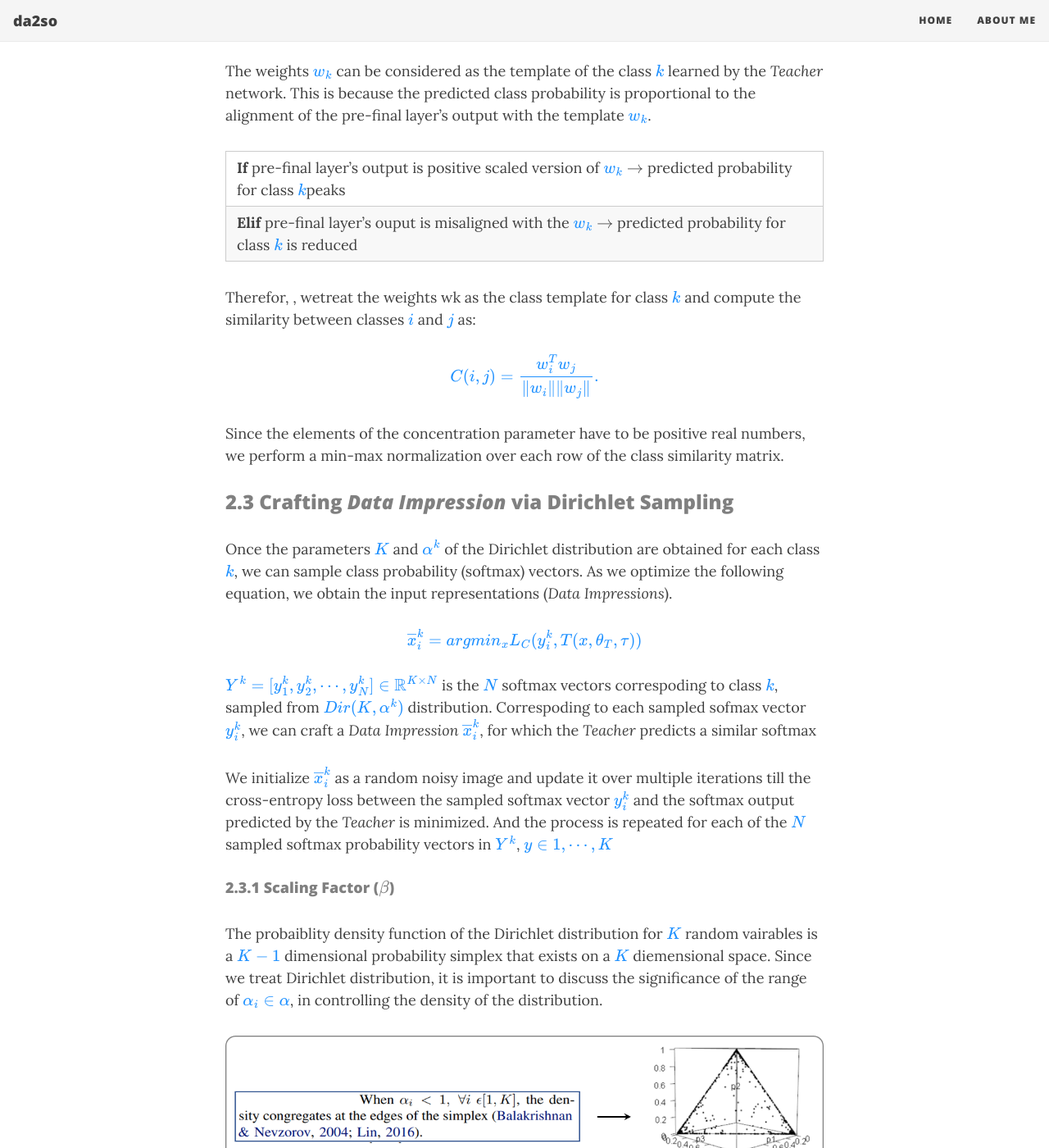
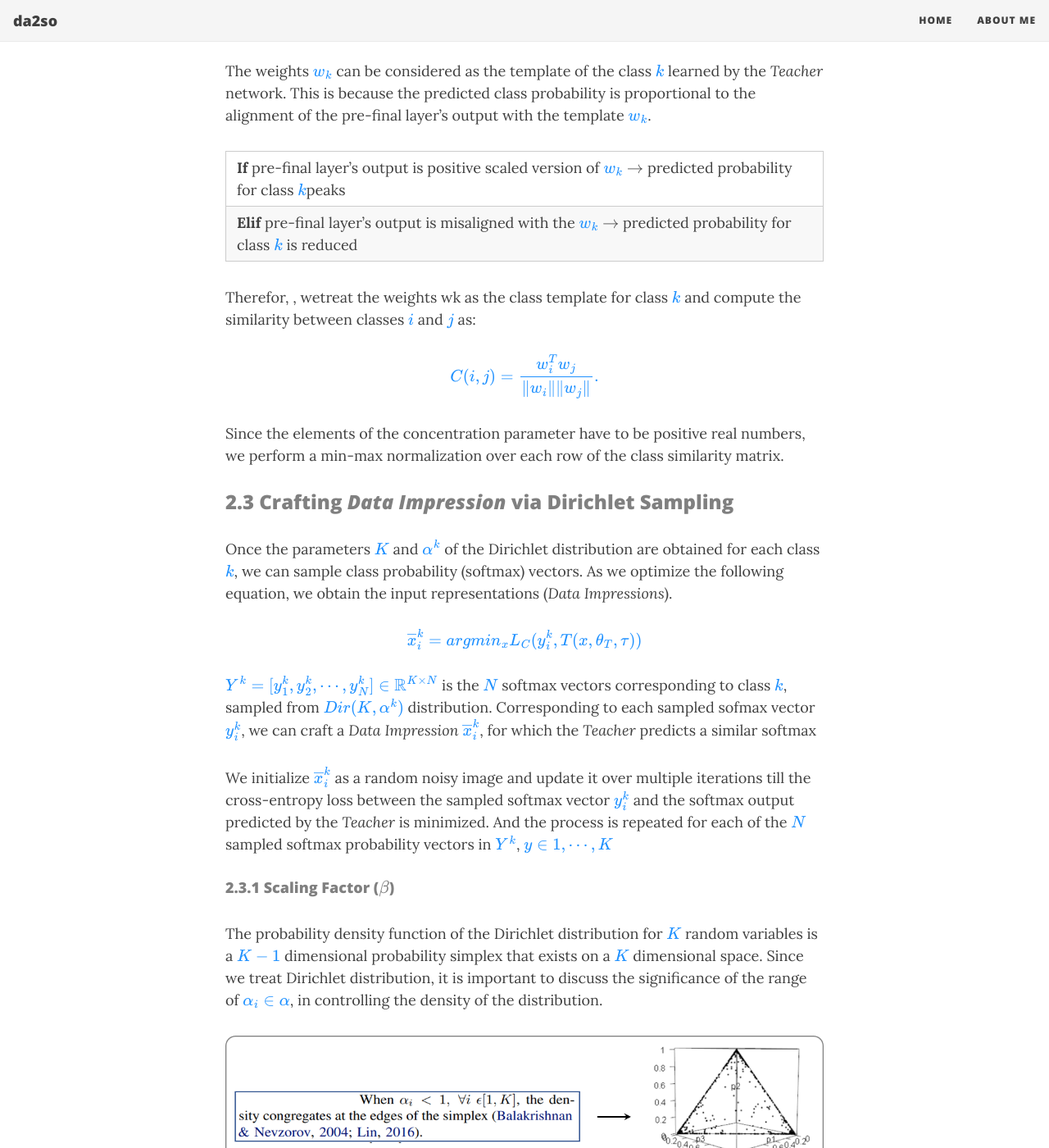
Before and after one commit to da2so/da2so.github.io, a Jekyll site: the page built from _posts/2020-08-12-Zero_Shot_Knowledge_Distillation_in_Deep_Networks.md, in a window 1280 px wide and 1400 px high, scrolled down 3303 px. Shown: the whole window at 82% size. Built offline with Jekyll 4.4.1, drawn with Linux system fonts in a browser that asks for light colours; nearby versions of some CDN libraries; formulas are drawn with MathJax 3; some of the changed text lies outside the part shown.

Commit message:
Fix error

```diff
--- a/_posts/2020-08-12-Zero_Shot_Knowledge_Distillation_in_Deep_Networks.md
+++ b/_posts/2020-08-12-Zero_Shot_Knowledge_Distillation_in_Deep_Networks.md
@@ -35,7 +35,7 @@ Knowledge distillation methods train the _Student_ by minimizing the following o
 L=\sum_{(x,y) \in \mathbb{D}} L_K (S(x,\theta_S,\tau), T(x,\theta_T, \tau))+\lambda L_C( \widehat{y}_S,y)
 \\] </span>
 
-,where <span style="color:DodgerBlue">$D$</span> is training dataset, <span style="color:DodgerBlue">$L_C$</span> is the cross-entropy loss computed on the labels <span style="color:DodgerBlue">$ \widehat{y}_S $</span> predicited by the *Student* and ground truth <span style="color:DodgerBlue">$y$</span>. <span style="color:DodgerBlue">$L_K$</span> is the distillation loss (e.g. cross-entropy or MSE), <span style="color:DodgerBlue">$ (T(x,\theta_T,\tau)$</span> indicates the softmax output of the *Teacher* and <span style="color:DodgerBlue">$S(x,\theta_S, \tau)$</span> denotes the softmax output of the *Student*. Note that, unless it is mentioned, we use a temperature (<span style="color:DodgerBlue">$\tau$</span>) of 1.
+,where <span style="color:DodgerBlue">$D$</span> is training dataset, <span style="color:DodgerBlue">$L_C$</span> is the cross-entropy loss computed on the labels <span style="color:DodgerBlue">$ \widehat{y}_S $</span> predicted by the *Student* and ground truth <span style="color:DodgerBlue">$y$</span>. <span style="color:DodgerBlue">$L_K$</span> is the distillation loss (e.g. cross-entropy or MSE), <span style="color:DodgerBlue">$ (T(x,\theta_T,\tau)$</span> indicates the softmax output of the *Teacher* and <span style="color:DodgerBlue">$S(x,\theta_S, \tau)$</span> denotes the softmax output of the *Student*. Note that, unless it is mentioned, we use a temperature (<span style="color:DodgerBlue">$\tau$</span>) of 1.
 
 
 
@@ -58,13 +58,13 @@ The distribution to represent the softmax output <span style="color:DodgerBlue">
 
 #### <span style="color:gray"> 2.2.1 Concentration Parameter ($\alpha$)</span>
 
-Concentration parameter <span style="color:DodgerBlue">$\alpha$</span> can be thought of as determining how "concentrated" the porbability mass of a sample from a Dirichlet distribution is likely to be.
+Concentration parameter <span style="color:DodgerBlue">$\alpha$</span> can be thought of as determining how "concentrated" the probability mass of a sample from a Dirichlet distribution is likely to be.
 
 
 | <b>If</b> <span style="color:DodgerBlue">$\alpha \ll 1$</span> <b>$\rightarrow$</b> the mass is highly concentrated in only a few components|
 | <b>Elif</b> <span style="color:DodgerBlue">$\alpha \gg 1 $</span> <b>$\rightarrow$</b> the mass is dispersed almost equally among all the components|
 
-So, it is important to determine right <span style="color:DodgerBlue">$\alpha$</span>. We make its values to reflect the similarties across the components in the softmax vector. Since these components denote the underlying categories in the recognition problem, <span style="color:DodgerBlue">$\alpha$</span> should reflect the visual similarities among them.
+So, it is important to determine right <span style="color:DodgerBlue">$\alpha$</span>. We make its values to reflect the similarities across the components in the softmax vector. Since these components denote the underlying categories in the recognition problem, <span style="color:DodgerBlue">$\alpha$</span> should reflect the visual similarities among them.
 
 
 Thus, we resort to the *Teacher* network for extracting this information. We compute a normalized class similarity matrix (<span style="color:DodgerBlue">$C$</span>) using the weights <span style="color:DodgerBlue">$W$</span> connecting the final (softmax) and the pre-final layers. The element <span style="color:DodgerBlue">$C(i,j)$</span> of this matrix denotes the visual similarity between the categories <span style="color:DodgerBlue">$i$</span> and <span style="color:DodgerBlue">$j$</span> in [0,1].
@@ -77,7 +77,7 @@ Thus, we resort to the *Teacher* network for extracting this information. We com
 The weights <span style="color:DodgerBlue">$w_k$</span> can be considered as the template of the class <span style="color:DodgerBlue">$k$</span> learned by the *Teacher* network. This is because the predicted class probability is proportional to the alignment of the pre-final layer’s output with the template <span style="color:DodgerBlue">$w_k$</span>.
 
 |<b>If</b> pre-final layer's output is positive scaled version of <span style="color:DodgerBlue">$w_k$</span> <b>$\rightarrow$</b> predicted probability for class <span style="color:DodgerBlue">$k$</span>peaks|
-|<b>Elif</b> pre-final layer's ouput is misaligned with the <span style="color:DodgerBlue">$w_k$</span> <b>$\rightarrow$</b> predicted probability for class <span style="color:DodgerBlue">$k$</span> is reduced|
+|<b>Elif</b> pre-final layer's output is misaligned with the <span style="color:DodgerBlue">$w_k$</span> <b>$\rightarrow$</b> predicted probability for class <span style="color:DodgerBlue">$k$</span> is reduced|
 
 Therefor, , wetreat the weights wk as the class template for class <span style="color:DodgerBlue">$k$</span> and compute the similarity between classes <span style="color:DodgerBlue">$i$</span> and <span style="color:DodgerBlue">$j$</span> as:
 
@@ -99,7 +99,7 @@ Once the parameters <span style="color:DodgerBlue">$K$</span> and <span style="c
 \\]
 </span>
 
-<span style="color:DodgerBlue">$Y^k=\[ y^k_1,y^k_2, \cdots ,y^k_N \] \in \mathbb{R}^{K \times N}$</span> is the <span style="color:DodgerBlue">$N$</span> softmax vectors correspoding to class <span style="color:DodgerBlue">$k$</span>, sampled from <span style="color:DodgerBlue">$Dir(K,\alpha^k)$</span> distribution. Correspoding to each sampled sofmax vector <span style="color:DodgerBlue">$y^k_i$</span>, we can craft a *Data Impression* <span style="color:DodgerBlue">$\overline{x}^k_i$</span>, for which the *Teacher* predicts a similar softmax
+<span style="color:DodgerBlue">$Y^k=\[ y^k_1,y^k_2, \cdots ,y^k_N \] \in \mathbb{R}^{K \times N}$</span> is the <span style="color:DodgerBlue">$N$</span> softmax vectors corresponding to class <span style="color:DodgerBlue">$k$</span>, sampled from <span style="color:DodgerBlue">$Dir(K,\alpha^k)$</span> distribution. Corresponding to each sampled sofmax vector <span style="color:DodgerBlue">$y^k_i$</span>, we can craft a *Data Impression* <span style="color:DodgerBlue">$\overline{x}^k_i$</span>, for which the *Teacher* predicts a similar softmax
 
 
 We initialize <span style="color:DodgerBlue">$\overline{x}^k_i$</span> as a random noisy image and update it over multiple iterations till the cross-entropy loss between the sampled softmax vector <span style="color:DodgerBlue">$y^k_i$</span> and the softmax output predicted by the *Teacher* is minimized. And the process is repeated for each of the <span style="color:DodgerBlue">$N$</span> sampled softmax probability vectors in <span style="color:DodgerBlue">$Y^k$</span>, <span style="color:DodgerBlue">$y \in {1, \cdots,K}$</span>
@@ -107,7 +107,7 @@ We initialize <span style="color:DodgerBlue">$\overline{x}^k_i$</span> as a rand
 
 #### <span style="color:gray"> 2.3.1 Scaling Factor ($\beta$)</span>
 
-The probaiblity density function of the Dirichlet distribution for <span style="color:DodgerBlue">$K$</span> random vairables is a <span style="color:DodgerBlue">$K-1$</span> dimensional probability simplex that exists on a <span style="color:DodgerBlue">$K$</span> diemensional space. Since we treat Dirichlet distribution, it is important to discuss the significance of the range of <span style="color:DodgerBlue">$\alpha_i \in \alpha$</span>, in controlling the density of the distribution.
+The probability density function of the Dirichlet distribution for <span style="color:DodgerBlue">$K$</span> random variables is a <span style="color:DodgerBlue">$K-1$</span> dimensional probability simplex that exists on a <span style="color:DodgerBlue">$K$</span> dimensional space. Since we treat Dirichlet distribution, it is important to discuss the significance of the range of <span style="color:DodgerBlue">$\alpha_i \in \alpha$</span>, in controlling the density of the distribution.
 
 ![3](https://da2so.github.io/assets/post_img/2020-08-12-Zero-Shot_Knowledge_Distillation_in_Deep_Networks/3.png){: .mx-auto.d-block :}
 
@@ -138,3 +138,11 @@ We ignore the cross-entropy loss <span style="color:DodgerBlue">$L_C$</span> fro
 
 
 ![5](https://da2so.github.io/assets/post_img/2020-08-12-Zero-Shot_Knowledge_Distillation_in_Deep_Networks/5.png){: .mx-auto.d-block :}
+
+
+<br />
+<br />
+
+
+### <span style="color:#C70039 ">Reference </span>
+*Nayak, Gaurav Kumar, et al. "Zero-Shot Knowledge Distillation in Deep Networks." International Conference on Machine Learning. 2019.*
```
Also changed, not shown: 1 other file.
